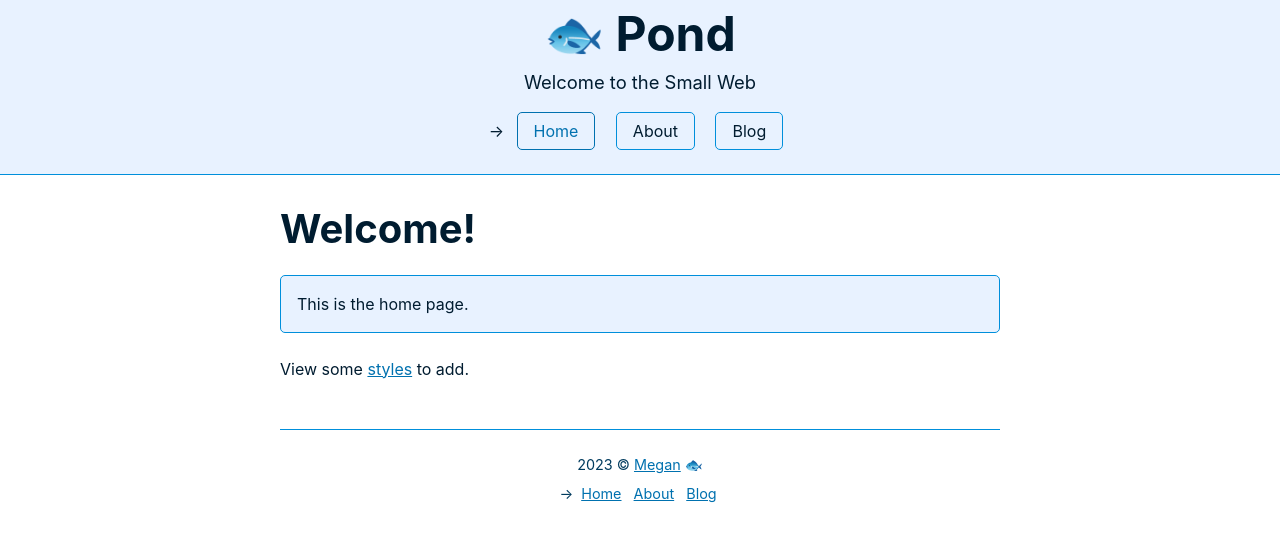
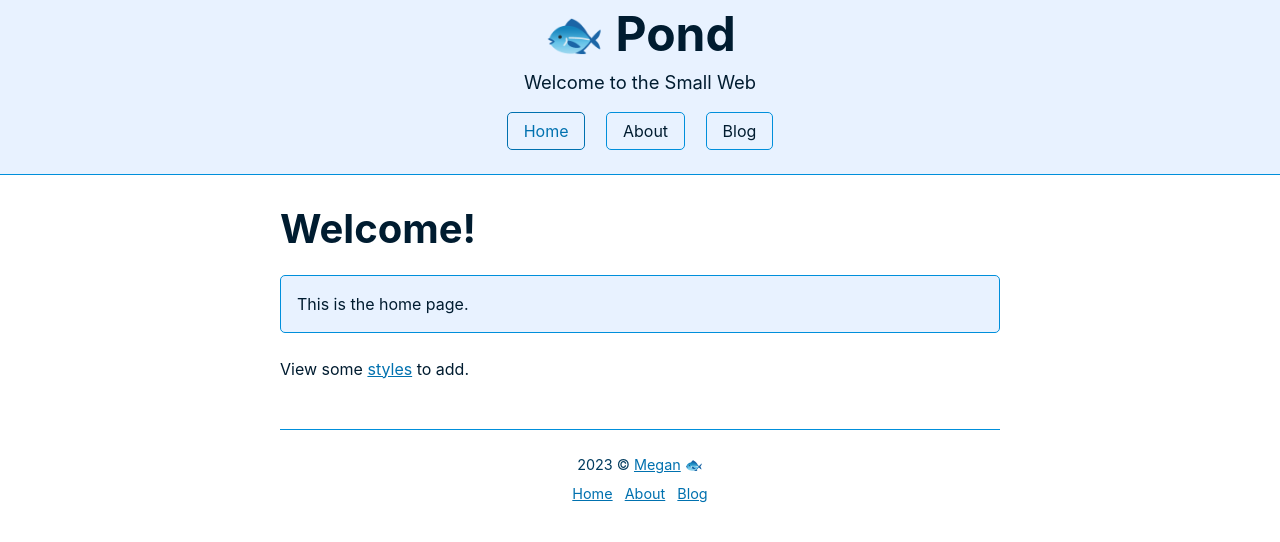
Before and after one commit to megdna/pond, a Jekyll site: the page built from index.md, in a window 1280 px wide. Shown: the top 542 px of the page. Built offline with Jekyll 4.4.1, drawn with Linux system fonts in a browser that asks for light colours.

Commit message:
Update style.css

```diff
--- a/assets/css/style.css
+++ b/assets/css/style.css
@@ -107,7 +107,7 @@ main {
   padding-top: 0.5rem;
 }
 
-nav::before {
+main nav: a:before {
 	content: ' → ';
 }
 
```
